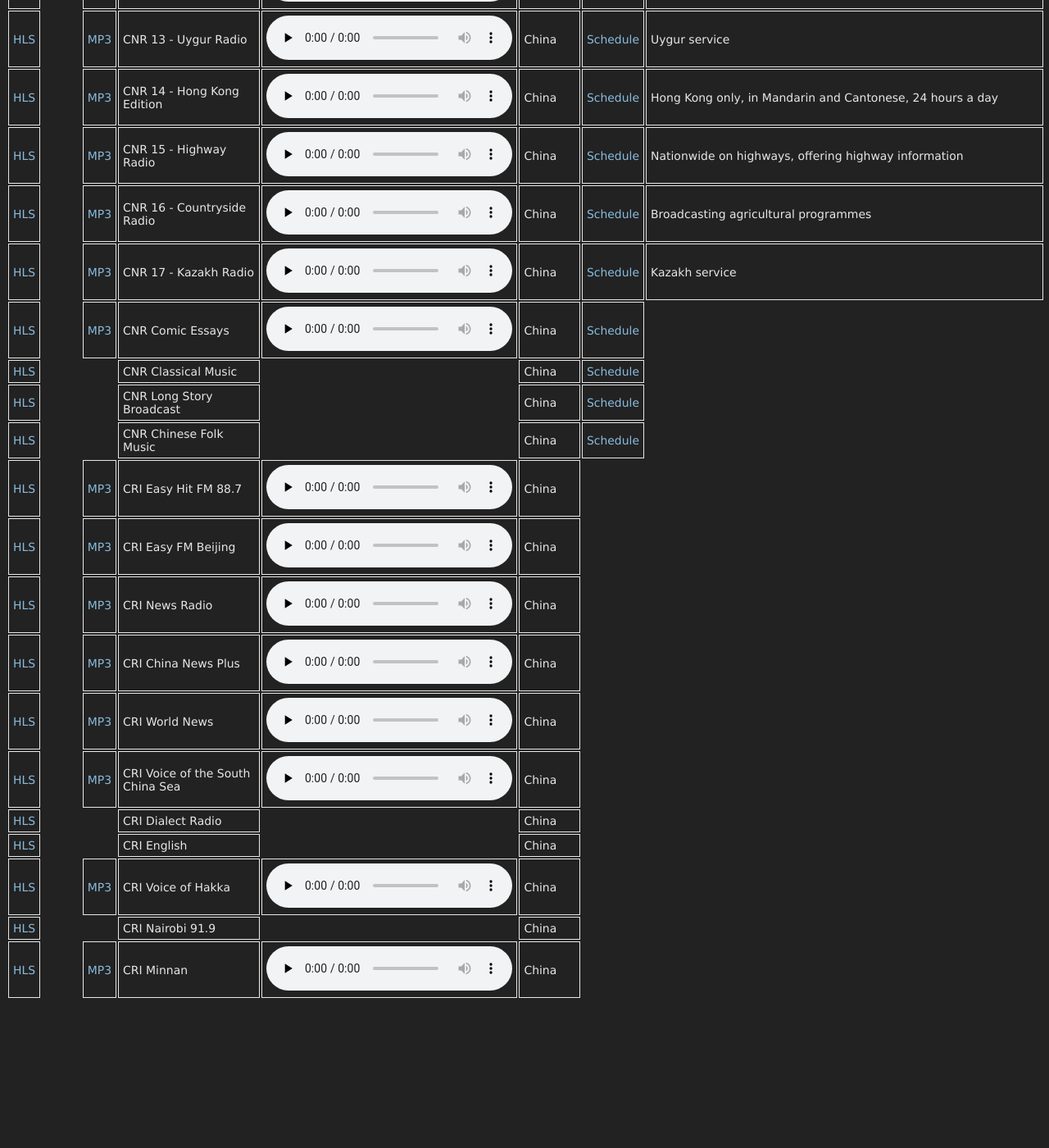
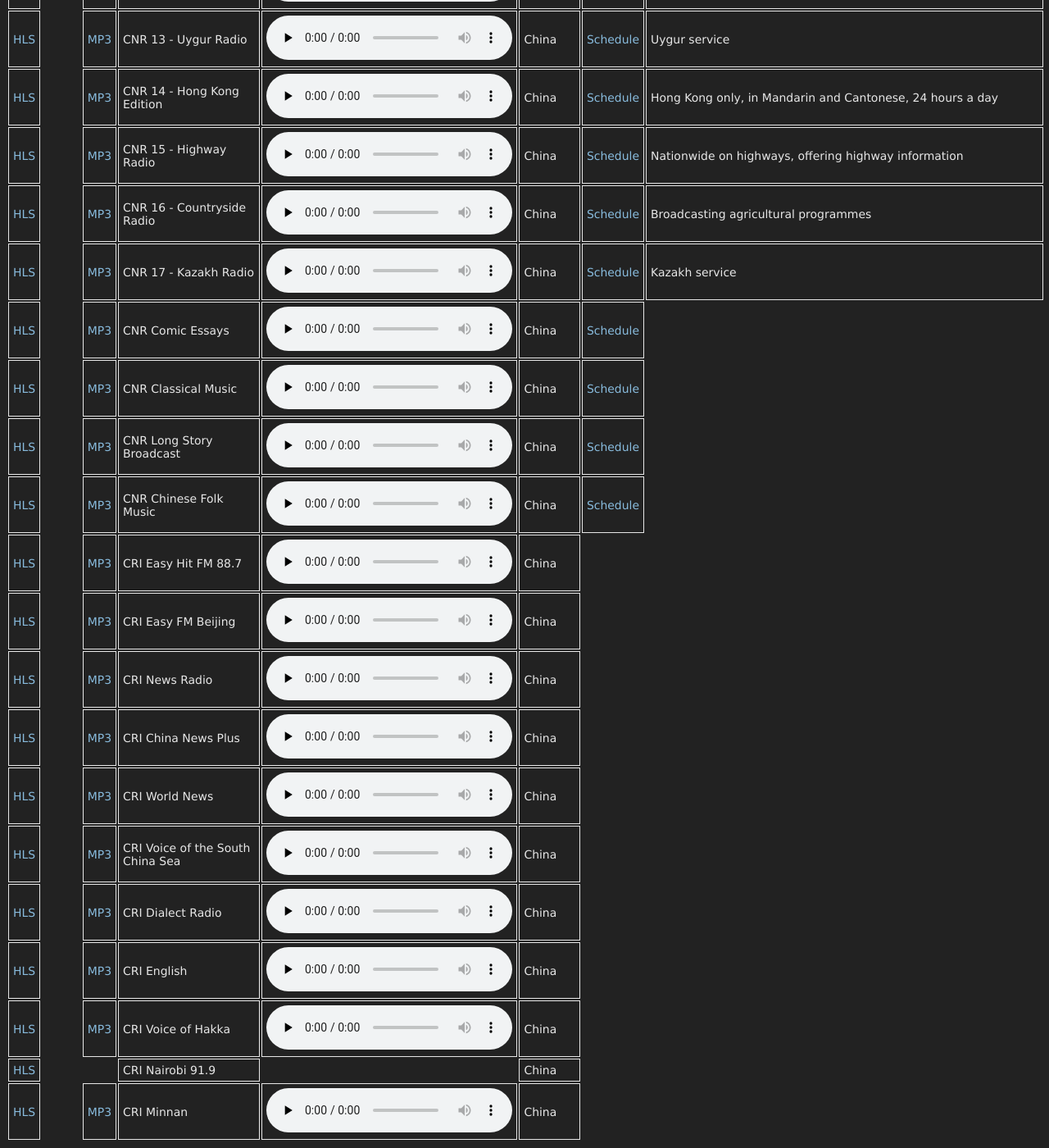
Before and after one commit to danburd/danburd.github.io, a Jekyll site: the page chinese.html, which Jekyll copies as it is, in a window 1280 px wide and 1400 px high, scrolled down 1491 px. Shown: the whole window at 82% size. Built offline with Jekyll 4.4.1, drawn with Linux system fonts in a browser that asks for light colours; before the commit the page ends 2718 px from its top, so only the background shows below that.

Commit message:
Update chinese.html

```diff
--- a/chinese.html
+++ b/chinese.html
@@ -310,9 +310,9 @@
   <tr>
    <td><a href="http://ngcdn022.cnr.cn/live/gdyy/index.m3u8">HLS</a></td>
    <td></td>
-   <td></td>
+   <td><a href="http://http.qingting.fm/live/4993/64k.mp3" type="audio/mpeg">MP3</a></td>
    <td>CNR Classical Music</td>
-   <td></td>
+   <td><audio controls preload="none"><source src="http://http.qingting.fm/live/4993/64k.mp3" type="audio/mpeg"></audio></td>
    <td>China</td>
    <td><a href="http://www.radio.cn/pc-portal/erji/radioStation.html">Schedule</a></td>
    <td></td>
@@ -320,9 +320,9 @@
   <tr>
    <td><a href="http://ngcdn024.cnr.cn/live/cplb/index.m3u8">HLS</a></td>
    <td></td>
-   <td></td>
+   <td><a href="http://http.qingting.fm/live/4992/64k.mp3" type="audio/mpeg">MP3</a></td>
    <td>CNR Long Story Broadcast</td>
-   <td></td>
+   <td><audio controls preload="none"><source src="http://http.qingting.fm/live/4992/64k.mp3" type="audio/mpeg"></audio></td>
    <td>China</td>
    <td><a href="http://www.radio.cn/pc-portal/erji/radioStation.html">Schedule</a></td>
    <td></td>
@@ -330,9 +330,9 @@
   <tr>
    <td><a href="http://ngcdn021.cnr.cn/live/zgmy/index.m3u8">HLS</a></td>
    <td></td>
-   <td></td>
+   <td><a href="http://http.qingting.fm/live/4991/64k.mp3" type="audio/mpeg">MP3</a></td>
    <td>CNR Chinese Folk Music</td>
-   <td></td>
+   <td><audio controls preload="none"><source src="http://http.qingting.fm/live/4991/64k.mp3" type="audio/mpeg"></audio></td>
    <td>China</td>
    <td><a href="http://www.radio.cn/pc-portal/erji/radioStation.html">Schedule</a></td>
    <td></td>
@@ -400,9 +400,9 @@
   <tr>
    <td><a href="https://hxfh-lh.akamaihd.net/i/hxfh_1@397568/master.m3u8">HLS</a></td>
    <td></td>
-   <td></td>
+   <td><a href="http://http.qingting.fm/live/1734855/64k.mp3" type="audio/mpeg">MP3</a></td>
    <td>CRI Dialect Radio</td>
-   <td></td>
+   <td><audio controls preload="none"><source src="http://http.qingting.fm/live/1734855/64k.mp3" type="audio/mpeg"></audio></td>
    <td>China</td>
    <td></td>
    <td></td>
@@ -410,9 +410,9 @@
   <tr>
    <td><a href="https://hxfh-lh.akamaihd.net/i/hxfh_1@397568/master.m3u8">HLS</a></td>
    <td></td>
-   <td></td>
+   <td><a href="http://http.qingting.fm/live/4584/64k.mp3" type="audio/mpeg">MP3</a></td>
    <td>CRI English</td>
-   <td></td>
+   <td><audio controls preload="none"><source src="http://http.qingting.fm/live/4584/64k.mp3" type="audio/mpeg"></audio></td>
    <td>China</td>
    <td></td>
    <td></td>
```
